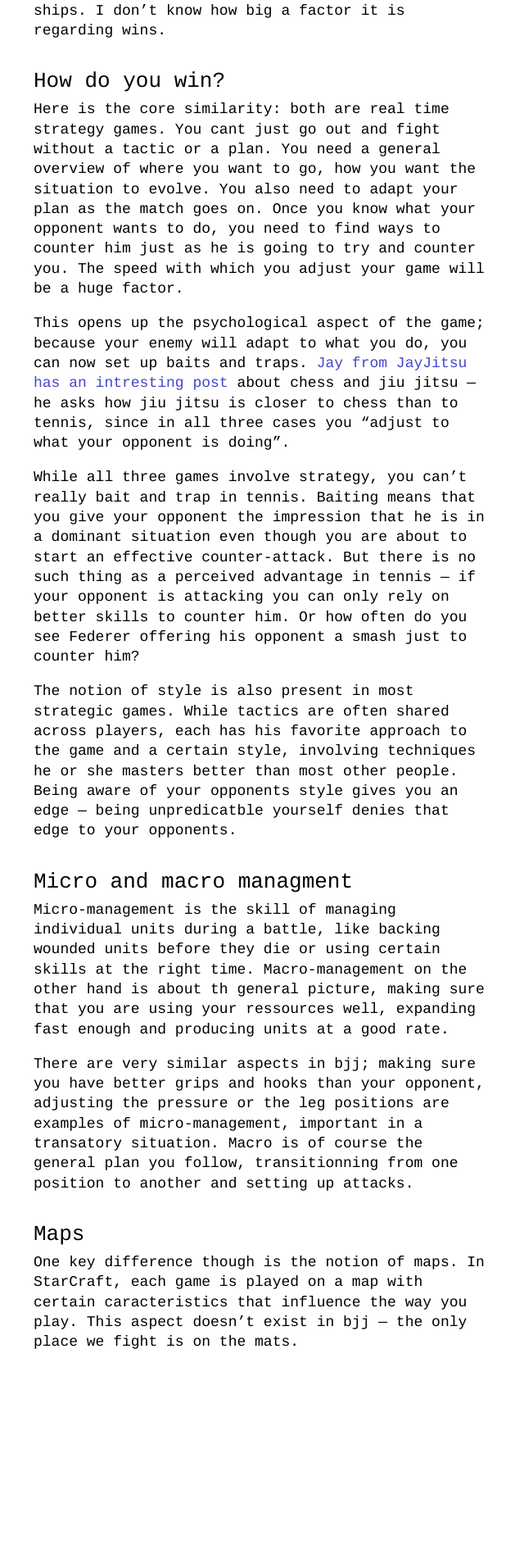
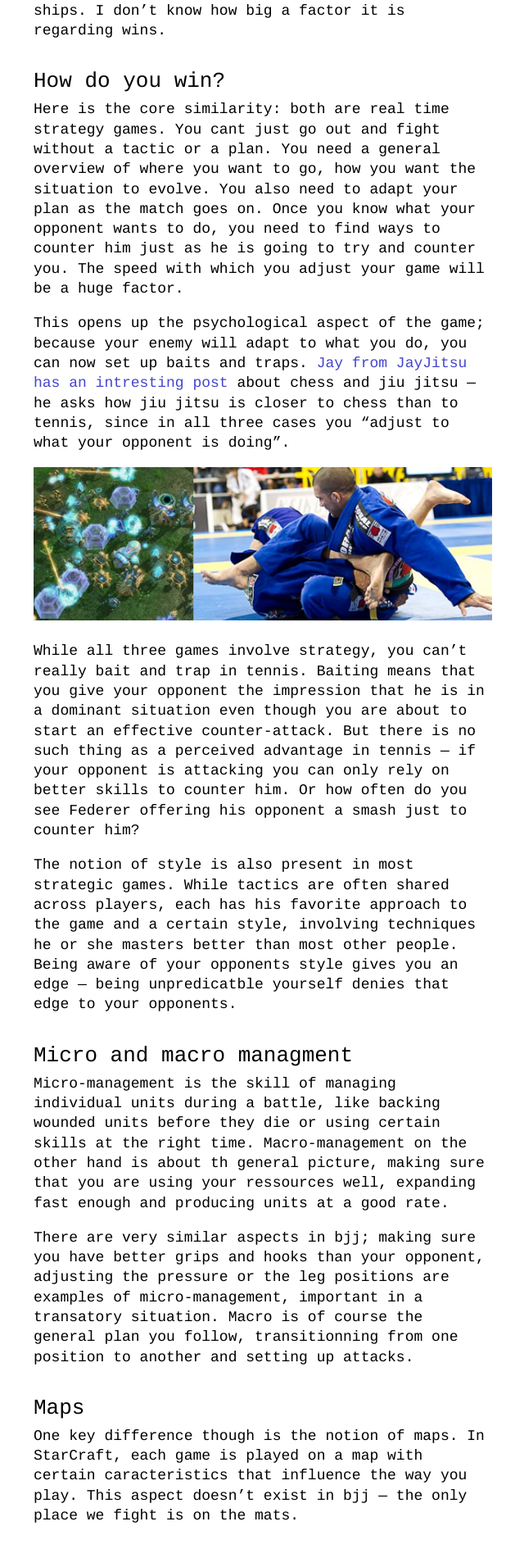
Before and after one commit to y-lohse/bjj, a Jekyll site: the page built from _posts/2013-12-19-starcraft.md, in a window 1280 px wide. Shown: the part 1153-3054 px from the top of the page at 82% size, without its empty margins (319-959 px from the left). Built offline with Jekyll 4.4.1, drawn with Linux system fonts in a browser that asks for light colours; Markdown is read by kramdown in place of the engine named in the settings; before the commit the page ends 2842 px from its top, so only the background shows below that.

Commit message:
Added image

```diff
--- a/_posts/2013-12-19-starcraft.md
+++ b/_posts/2013-12-19-starcraft.md
@@ -25,6 +25,8 @@ You also need to adapt your plan as the match goes on. Once you know what your o
 
 This opens up the psychological aspect of the game; because your enemy will adapt to what you do, you can now set up baits and traps. [Jay from JayJitsu has an intresting post](http://www.jayjitsu.com/comparing-jiu-jitsu-to-the-game-of-chess/) about chess and jiu jitsu — he asks how jiu jitsu is closer to chess than to tennis, since in all three cases you “adjust to what your opponent is doing”.
 
+![Don't know which one looks more confusing]({{ site.img }}starcraftvsberimbolo.png)
+
 While all three games involve strategy, you can’t really bait and trap in tennis. Baiting means that you give your opponent the impression that he is in a dominant situation even though you are about to start an effective counter-attack. But there is no such thing as a perceived advantage in tennis — if your opponent is attacking you can only rely on better skills to counter him. Or how often do you see Federer offering his opponent a smash just to counter him?
 
 The notion of style is also present in most strategic games. While tactics are often shared across players, each has his favorite approach to the game and a certain style, involving techniques he or she masters better than most other people. Being aware of your opponents style gives you an edge — being unpredicatble yourself denies that edge to your opponents.
```
Also changed, not shown: img/starcraftvsberimbolo.png (added).
